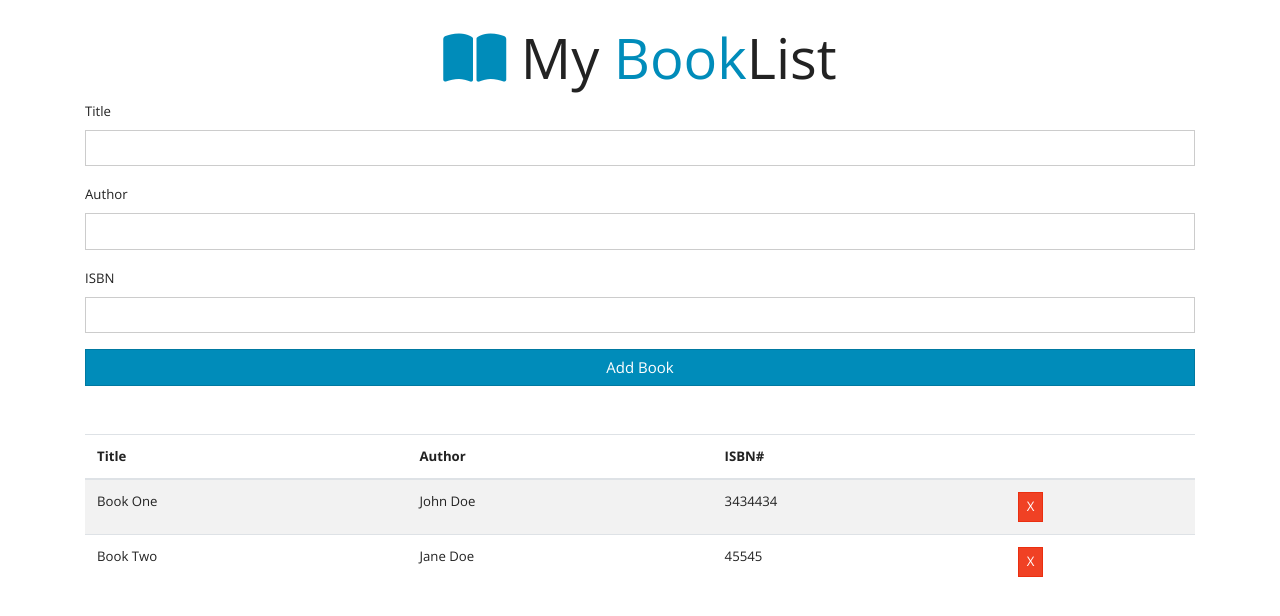
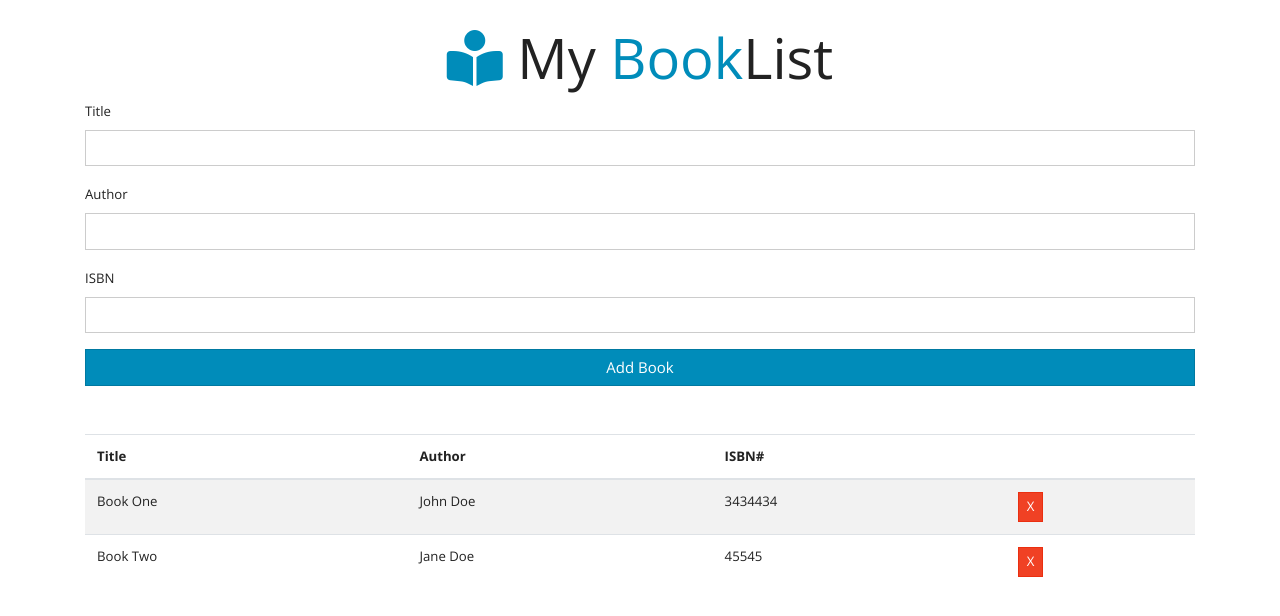
Before and after one commit to 951237/js_app_booklist, a plain HTML site: page index.html in a window 1280 px wide. Drawn offline with nearby package versions, Linux system fonts and the light colour scheme.

Commit message:
Doc : Update - 주석 추가

```diff
--- a/index.html
+++ b/index.html
@@ -14,7 +14,8 @@
     <!-- mt-4 : 여백 4 -->
     <div class="container mt-4">
         <!-- text-center : 글자 가운데 정렬 display-4 : h1보다 큰문자열에 사용 -->
-        <h1 class="display-4 text-center"><i class="fas fa-book-open text-primary"></i> My
+        <!-- i :  아이콘 가져오기 -->
+        <h1 class="display-4 text-center"><i class="fas fa-book-reader text-primary"></i> My
             <span class="text-primary">Book</span>List
         </h1>
         <form id="book-form">
@@ -30,18 +31,22 @@
                 <label for="isbn">ISBN</label>
                 <input type="text" id="isbn" class="form-control">
             </div>
+            <!-- btn : 버튼으로 지정, btn-primary :  버튼모양으로 파란색 지정, btn-block : 버튼의 크기를 폭만큼 늘리기 -->
             <input type="submit" value="Add Book" class="btn btn-primary btn-block">
         </form>
         <table class="table table-striped mt-5">
+            <!-- 표 헤더 -->
             <thead>
                 <th>Title</th>
                 <th>Author</th>
                 <th>ISBN#</th>
                 <th></th>
             </thead>
+            <!-- 표 본문은 js를 이용해서 추가 -->
             <tbody id="book-list"></tbody>
         </table>
     </div>
+    <!-- js와 연결 -->
     <script src="app.js"></script>
 </body>
 
```
